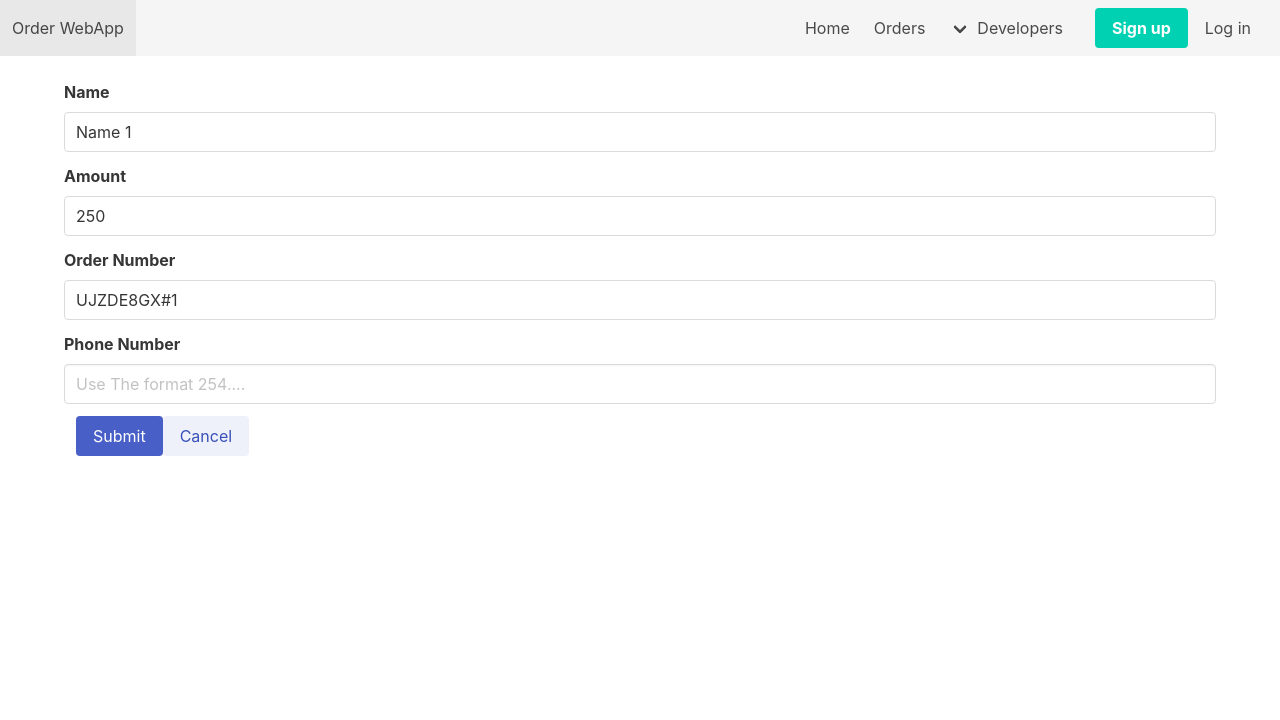
After one commit to Wangenye/Wangenye-Rest_API-Django, a Django app: page /1/orderpage in a window 1280 px wide. The commit adds this page. Shown: the top 720 px of the page. Run offline with Django 3.2, Linux system fonts and the light colour scheme; data comes from the database, SQL or seed files in the repository; both versions use the stored data as it was after the commit.

Commit message:
updates on views.py and models.py and some html files

```diff
--- a/BackendApi_Dev/urls.py
+++ b/BackendApi_Dev/urls.py
@@ -28,6 +28,8 @@ urlpatterns = [
     path('signup',SignUp,name='signup'),
      path('login/',views.LoginView.as_view(template_name='customerApp/login.html'),name='login'),
      path('logout/',views.LogoutView.as_view(),name='logout'),
+     path('<int:item_id>/orderpage',OrderPage,name="orderpage"),
+     path('<int:order_id>/order_detail',OrderPage,name="order_detail"),
     path('openid/',include('oidc_provider.urls',namespace='oidc_provider')),
     path('itemsapi/',ItemApiView.as_view(),name="itemsapi"),
      path('orderapi/',OrderApi.as_view(),name="orderapi"),
--- /dev/null
+++ b/restapp/forms.py
@@ -0,0 +1,10 @@
+from django import forms
+
+from .models import Order
+
+class CustomerOrderForm(forms.ModelForm):
+
+    class Meta:
+        model = Order
+
+        fields = ('name','amount','order_no','phone')
--- a/restapp/models.py
+++ b/restapp/models.py
@@ -12,10 +12,18 @@ class Item(models.Model):
         return self.name
 
 generate_order_no = ''.join(random.choice(string.ascii_uppercase  + string.digits) for _ in range(8))
+
+# class CustomerOrder(models.Model):
+#      name = models.CharField(max_length=255)
+#      phone_number = models.CharField(max_length=13)
+
 class Order(models.Model):
     order = models.ForeignKey(Item,on_delete=models.CASCADE,related_name="items")
+    name = models.CharField(max_length=255,null=True)
     timestamp = models.DateTimeField(auto_now_add=True)
+    amount = models.CharField(max_length=100,null=True)
     order_no = models.CharField(max_length=10,default=generate_order_no)
+    phone = models.CharField(max_length=13,null=True)
 
     class Meta:
         unique_together = ['order','timestamp']
--- a/restapp/serializer.py
+++ b/restapp/serializer.py
@@ -11,7 +11,7 @@ class ItemSerializer(serializers.ModelSerializer):
 class OrderedItems(serializers.ModelSerializer):
     # details = serializers.RelatedField(source='details.name',read_only=True)
     # details = serializers.RelatedField(read_only=True,source='details.name')
-    # order = serializers.StringRelatedField(many=True)
+    # order = serializers.StringRelatedField(many=True,source='order.name')
     class Meta:
         model = Order
-        fields = ["order_no","timestamp",]
+        fields = ['name',"amount","order_no","timestamp"]
--- a/restapp/templates/restapp/items.html
+++ b/restapp/templates/restapp/items.html
@@ -30,7 +30,7 @@
 
                 <footer class="card-footer">
                     <!-- <a href="#" class="card-footer-item">Save</a> -->
-                    <a href="#" class="card-footer-item">Order Item</a>
+                    <a href="{%url 'orderpage' item.id %}" class="card-footer-item">Order Item</a>
                     <a href="#" class="card-footer-item">Details</a>
                 </footer>
             </div>
--- /dev/null
+++ b/restapp/templates/restapp/order_detail.html
@@ -0,0 +1,3 @@
+<h1>Order Detail</h1>
+
+{{order_detail}}
--- /dev/null
+++ b/restapp/templates/restapp/orderpage.html
@@ -0,0 +1,131 @@
+{% extends 'restapp/base.html' %} {% block content %}
+<style>
+    input {
+        width: 10%;
+    }
+</style>
+<!-- {{ item.name}} {{ item.amount}} -->
+<!-- <h1>Welcome to Order Page</h1> -->
+<form action="" method="POST" class="p-5">
+    {% csrf_token %}
+    <!-- {{form.as_p}} -->
+    <div class="container">
+        <div class="field">
+            <label for="name" class="label">Name</label>
+            <div class="control">
+                <input size="5" class="input" type="text" placeholder="Text input" name="name" id="id_name" value="{{item.name}}" readonly>
+            </div>
+        </div>
+        <div class="field">
+            <label for="amount" class="label">Amount</label>
+            <div class="control">
+                <input size="5" class="input" type="text" placeholder="Text input" name="amount" id="id_amount" value="{{item.amount}}" readonly>
+            </div>
+        </div>
+        <div class="field">
+            <label for="order_no" class="label">Order Number</label>
+            <div class="control">
+                <input size="5" class="input" type="text" placeholder="Text input" name="order_no" id="id_order_no" value="{{ order_no}}" readonly>
+            </div>
+        </div>
+        <div class="field">
+            <label for="phone" class="label">Phone Number</label>
+            <div class="control">
+                <input size="5" class="input" type="text" placeholder="Use The format 254...." name="phone" id="id_phone" value="">
+            </div>
+        </div>
+
+        <div class="field is-grouped">
+            <div class="control">
+                <button type="submit" class="button is-link">Submit</button>
+            </div>
+            <div class="control">
+
+                <button type="reset" class="button is-link is-light">Cancel</button>
+
+            </div>
+        </div>
+    </div>
+    <!-- <button type="submit">Submit</button> -->
+</form>
+
+<!-- <div class="container">
+    <form action="">
+
+        <div class="field">
+            <label class="label">Name</label>
+            <div class="control">
+                <input size="5" class="input" type="text" placeholder="Text input" name="name" id="id_name">
+            </div>
+        </div>
+
+        <div class="field">
+            <label class="label">Username</label>
+            <div class="control has-icons-left has-icons-right">
+                <input class="input is-success" type="text" placeholder="Text input" value="bulma">
+                <span class="icon is-small is-left">
+                <i class="fas fa-user"></i>
+              </span>
+                <span class="icon is-small is-right">
+                <i class="fas fa-check"></i>
+              </span>
+            </div>
+            <p class="help is-success">This username is available</p>
+        </div>
+
+        <div class="field">
+            <label class="label">Email</label>
+            <div class="control has-icons-left has-icons-right">
+                <input class="input is-danger" type="email" placeholder="Email input" value="hello@">
+                <span class="icon is-small is-left">
+                <i class="fas fa-envelope"></i>
+              </span>
+                <span class="icon is-small is-right">
+                <i class="fas fa-exclamation-triangle"></i>
+              </span>
+            </div>
+            <p class="help is-danger">This email is invalid</p>
+        </div>
+
+        <div class="field">
+            <label class="label">Subject</label>
+            <div class="control">
+                <div class="select">
+                    <select>
+                  <option>Select dropdown</option>
+                  <option>With options</option>
+                </select>
+                </div>
+            </div>
+        </div>
+
+        <div class="field">
+            <label class="label">Message</label>
+            <div class="control">
+                <textarea class="textarea" placeholder="Textarea"></textarea>
+            </div>
+        </div>
+
+        <div class="field">
+            <div class="control">
+                <label class="checkbox">
+                <input type="checkbox">
+                I agree to the <a href="#">terms and conditions</a>
+              </label>
+            </div>
+        </div>
+
+
+        <div class="field is-grouped">
+            <div class="control">
+                <button class="button is-link">Submit</button>
+            </div>
+            <div class="control">
+                <button class="button is-link is-light">Cancel</button>
+            </div>
+        </div>
+    </form>
+</div> -->
+
+<div style="margin-bottom: 100px; padding-bottom: 250px;"></div>
+{% endblock %}
--- a/restapp/views.py
+++ b/restapp/views.py
@@ -1,9 +1,11 @@
-from django.shortcuts import render,get_object_or_404
+from django.shortcuts import render,get_object_or_404,redirect
 from  .models import Item,Order
 from rest_framework.views import APIView
 from rest_framework.response import Response
 from rest_framework import serializers, status , permissions
 from .serializer import ItemSerializer, OrderedItems
+from .forms import CustomerOrderForm
+import random, string
 
 
 # Create your views here.
@@ -40,5 +42,37 @@ class OrderApi(APIView):
 
         return Response(serializer.data,status = status.HTTP_200_OK)
 
-def MakeOrder(request,id):
-    item = get_object_or_404(Order,pk=id)
+# def MakeOrder(request,id):
+#     item = get_object_or_404(Order,pk=id)
+
+def OrderPage(request,item_id,):
+    # item = Item.objects.get(pk=item_id)
+    x = ''.join(random.choice(string.ascii_uppercase  + string.digits) for _ in range(8))
+    item = get_object_or_404(Item,pk=item_id)
+    order_no = x+"#{}".format(item_id)
+    # orderdetail = get_object_or_404(Order,pk=order_id)
+
+    if request.method== "POST":
+        form = CustomerOrderForm(request.POST)
+
+        if form.is_valid():
+            saveorder =form.save(commit=False)
+            saveorder.order = item
+            saveorder.save()
+
+            # return redirect("order_detail")
+        else:
+            print("Error")
+    else:
+        form = CustomerOrderForm()
+            # order = form.save(commit=False)
+            # order.item = item
+
+
+
+    return render(request,'restapp/orderpage.html',{'form':form,'item':item,'order_no':order_no})
+
+def OrderDetails(request,order_id):
+    orderdetail = get_object_or_404(Order,pk=order_id)
+
+    return render(request,"restapp/order_detail.html",{"orderdetail":orderdetail})
```
Also changed, not shown: db.sqlite3, restapp/migrations/0021_auto_20210320_1421.py (added), restapp/migrations/0022_auto_20210320_1431.py (added), restapp/migrations/0023_auto_20210320_1549.py (added).
